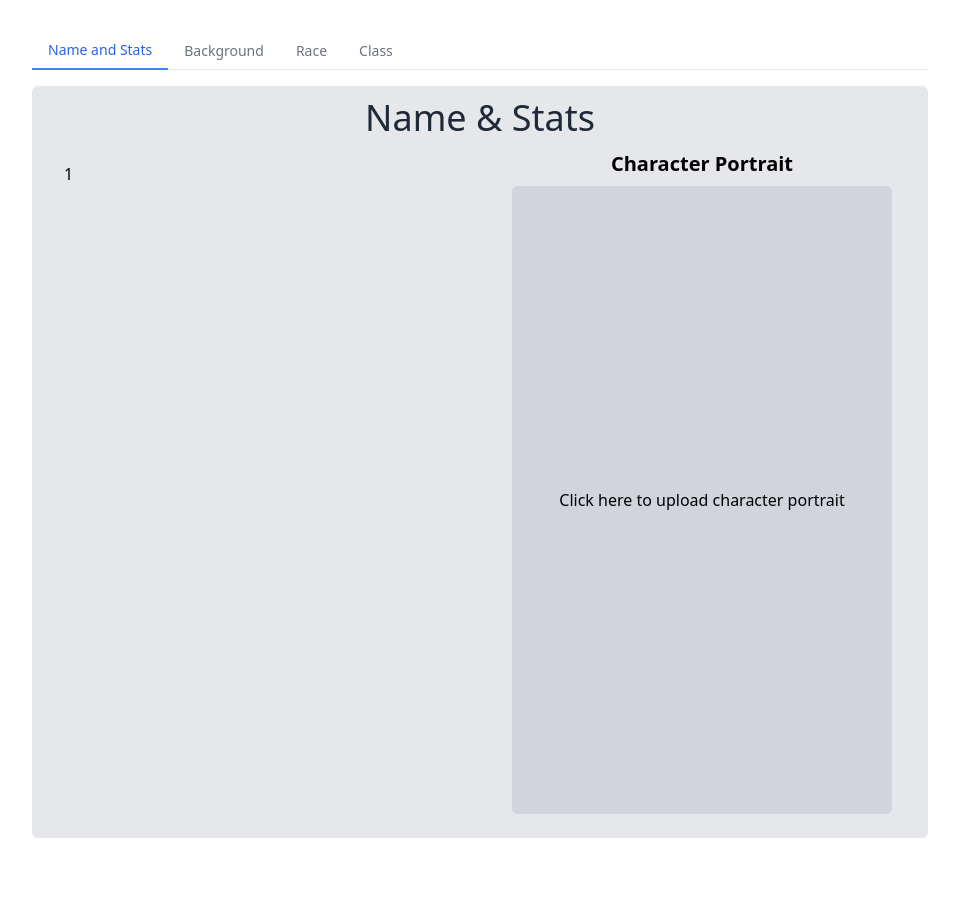
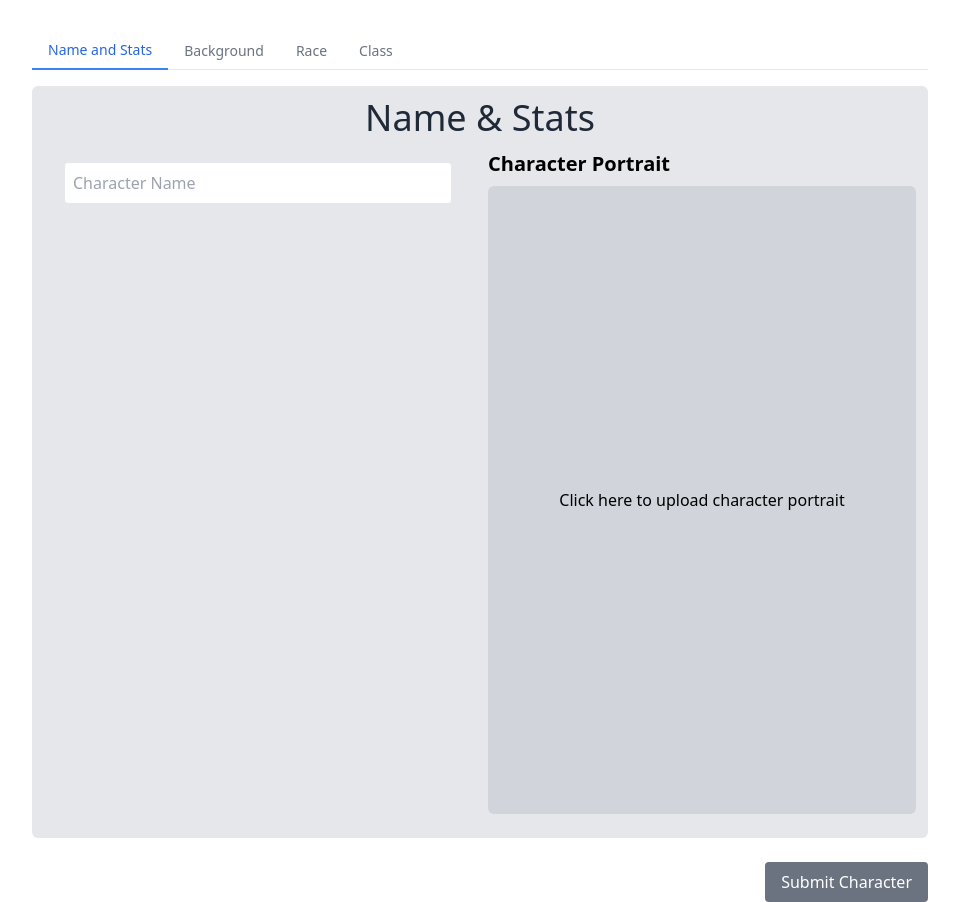
Before and after one commit to HamzaAliSyed/FreeBeyond, a React (Vite) app in the folder frontend/: page /create-character in a window 1280 px wide. Shown: the whole page, without its empty margins (160-1119 px from the left). Before the commit the page ends 838 px from the top, so only its background shows below. Built offline with nearby package versions, Linux system fonts and the light colour scheme.

Commit message:
Data now retains between the tabs

```diff
--- a/frontend/src/pages/CreateCharacterPage.jsx
+++ b/frontend/src/pages/CreateCharacterPage.jsx
@@ -1,10 +1,17 @@
+import React, { useState } from "react";
 import CCTabBackground from "./pagespecificcomponents/cctabbackground";
 import CCTabClass from "./pagespecificcomponents/cctabclass";
 import CCTabRace from "./pagespecificcomponents/cctabrace";
 import CCTabNameStats from "./pagespecificcomponents/cctabnamestats";
-import { useState } from "react";
 
 const CreateCharacterPage = () => {
+  const [newCharacterData, setNewCharacterData] = useState({
+    namestats: { name: "", characterPortrait: undefined },
+    background: {},
+    race: {},
+    class: {},
+  });
+
   const tabs = [
     { id: "namestats", label: "Name and Stats", component: CCTabNameStats },
     { id: "background", label: "Background", component: CCTabBackground },
@@ -12,6 +19,18 @@ const CreateCharacterPage = () => {
     { id: "class", label: "Class", component: CCTabClass },
   ];
   const [activeTab, setActiveTab] = useState("namestats");
+
+  const handleTabDataChange = (tabId, newData) => {
+    setNewCharacterData((prevData) => ({
+      ...prevData,
+      [tabId]: { ...prevData[tabId], ...newData },
+    }));
+  };
+
+  const handleSubmit = () => {
+    console.log("Submitting character data:", newCharacterData);
+    // Add your submission logic here
+  };
 
   return (
     <div className="max-w-4xl mx-auto mt-8">
@@ -33,7 +52,22 @@ const CreateCharacterPage = () => {
         </nav>
       </div>
       <div className="mt-4">
-        {tabs.find((tab) => tab.id === activeTab)?.component()}
+        {tabs.map((tab) => (
+          <div key={tab.id} className={activeTab === tab.id ? "" : "hidden"}>
+            <tab.component
+              data={newCharacterData[tab.id]}
+              onDataChange={(newData) => handleTabDataChange(tab.id, newData)}
+            />
+          </div>
+        ))}
+      </div>
+      <div className="mt-6 text-right">
+        <button
+          onClick={handleSubmit}
+          className="px-4 py-2 bg-gray-500 text-white rounded hover:bg-gray-600"
+        >
+          Submit Character
+        </button>
       </div>
     </div>
   );
--- a/frontend/src/pages/pagespecificcomponents/cctabnamestats.jsx
+++ b/frontend/src/pages/pagespecificcomponents/cctabnamestats.jsx
@@ -1,33 +1,42 @@
-import React, { useState } from "react";
+import React from "react";
 
-const CCTabNameStats = () => {
-  const [characterPortrait, setCharacterPortrait] = useState(undefined);
-
+const CCTabNameStats = ({ data, onDataChange }) => {
   const handleCharacterPortrait = (event) => {
     const file = event.target.files[0];
     if (file) {
       const reader = new FileReader();
-      reader.onload = (event2) => setCharacterPortrait(event2.target.result);
+      reader.onload = (event2) =>
+        onDataChange({ characterPortrait: event2.target.result });
       reader.readAsDataURL(file);
     }
   };
 
+  const handleNameChange = (event) => {
+    onDataChange({ name: event.target.value });
+  };
+
   return (
-    <div className="w-9/11 h-[calc(100vh-48px)] bg-gray-200 mx-auto rounded-md p-3">
+    <div className="w-full h-[calc(100vh-48px)] bg-gray-200 rounded-md p-3">
       <h1 className="text-gray-800 text-center text-4xl mb-3">Name & Stats</h1>
       <div className="grid grid-cols-2 gap-4 h-[calc(100%-4rem)]">
-        <div className="px-5 py-3">1</div>
-        <div className="flex flex-col h-full px-6">
-          <h2 className="text-xl font-semibold mb-2 text-center	">
-            Character Portrait
-          </h2>
+        <div className="px-5 py-3">
+          <input
+            type="text"
+            value={data.name || ""}
+            onChange={handleNameChange}
+            placeholder="Character Name"
+            className="w-full p-2 border rounded"
+          />
+        </div>
+        <div className="flex flex-col h-full">
+          <h2 className="text-xl font-semibold mb-2">Character Portrait</h2>
           <label
             className="flex-grow bg-gray-300 flex items-center justify-center cursor-pointer rounded-md overflow-hidden"
             htmlFor="image-upload"
           >
-            {characterPortrait ? (
+            {data.characterPortrait ? (
               <img
-                src={characterPortrait}
+                src={data.characterPortrait}
                 alt="Character Portrait"
                 className="w-full h-full object-cover"
               />
```
